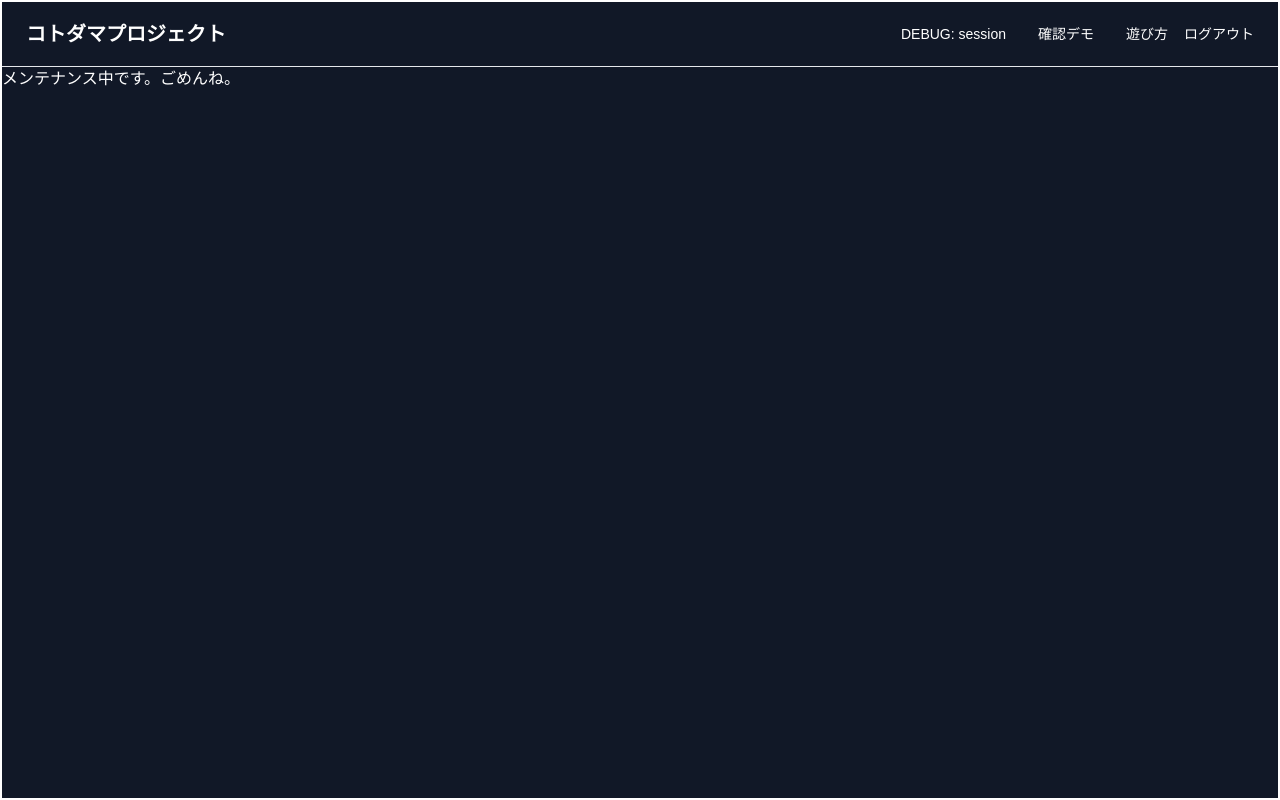
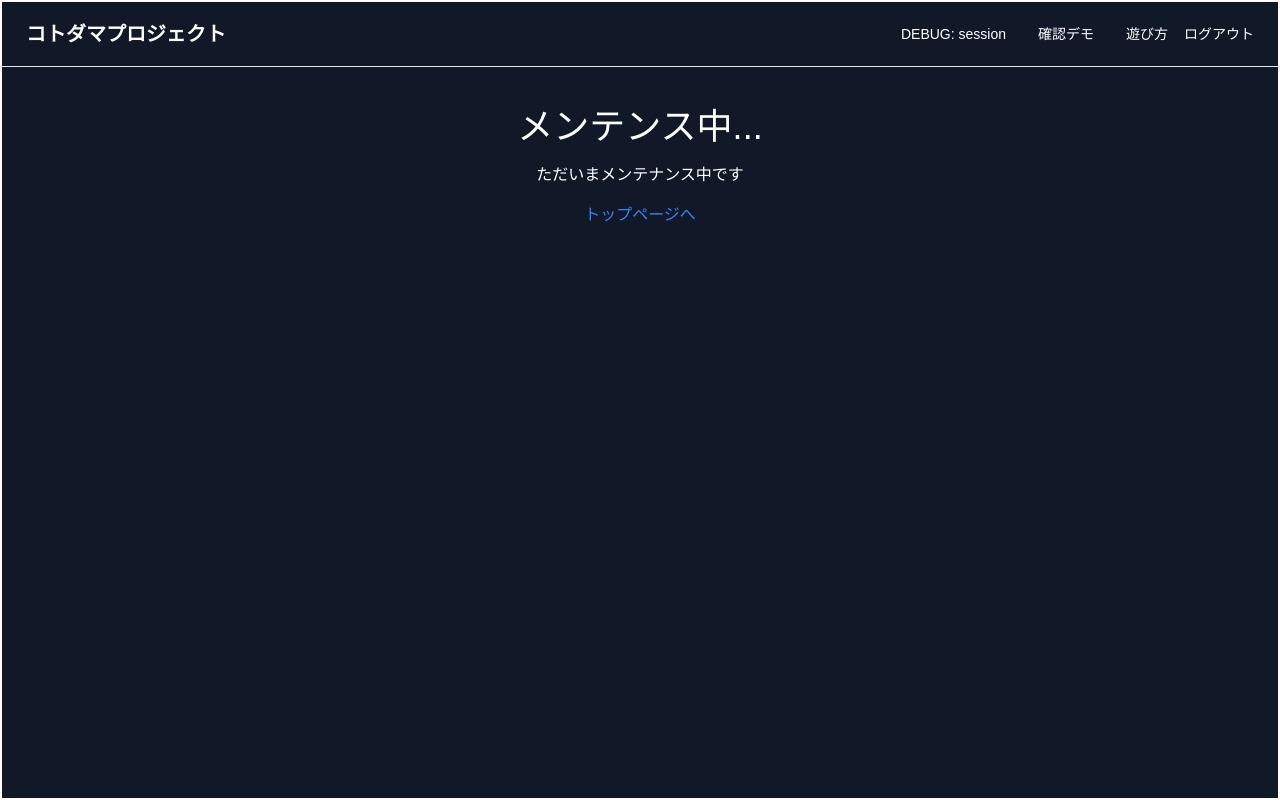
Before and after one commit to g-sawada/kotodama-tree, a Next.js app in the folder front/: page /maintenance in a window 1280 px wide. Built offline with nearby package versions, Linux system fonts and the light colour scheme; no server answers; a web font is replaced by a local one.

Commit message:
[update] 仮のメンテナンスページを作成

```diff
--- a/front/app/maintenance/page.tsx
+++ b/front/app/maintenance/page.tsx
@@ -1,7 +1,13 @@
+import Link from "next/link"
+
 export default function MaintenancePage() {
   return (
-    <div>
-      メンテナンス中です。ごめんね。
+    <div className="flex flex-col items-center mt-10 w-full h-screen gap-4">
+      <h1 className="text-4xl">メンテンス中...</h1>
+      <p>ただいまメンテナンス中です</p>
+      <Link href="/" className="text-blue-500 hover:underline">
+        トップページへ
+      </Link>
     </div>
   )
 }
```
